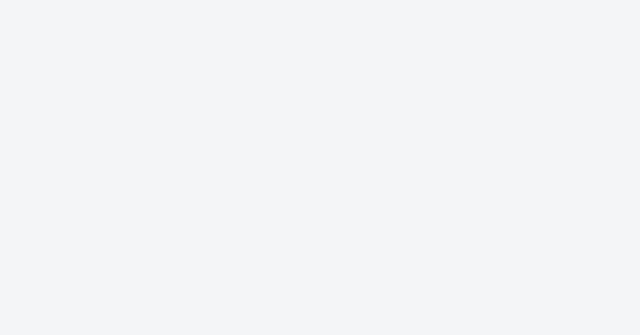
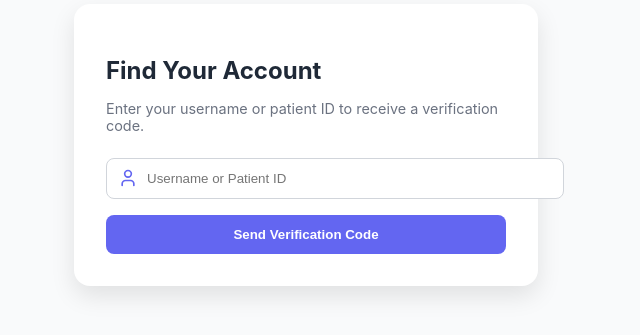
Before and after one commit to yesso2004/HealtCareAlpha, a React (Vite) app in the folder HealthCare/: page /ForgetPass in a window 1280 px wide. Before the commit this address had no page. Shown: the part 271-606 px from the top of the page, without its empty margins (334-974 px from the left). Built offline with nearby package versions, Linux system fonts and the light colour scheme.

Commit message:
Version 14

```diff
--- a/HealthCare/package.json
+++ b/HealthCare/package.json
@@ -13,6 +13,7 @@
     "bcrypt": "^6.0.0",
     "jose": "^6.1.2",
     "jsonwebtoken": "^9.0.2",
+    "lucide-react": "^0.555.0",
     "mysql2": "^3.15.3",
     "react": "^19.1.1",
     "react-dom": "^19.1.1",
--- a/HealthCare/src/App.tsx
+++ b/HealthCare/src/App.tsx
@@ -10,6 +10,7 @@ import DoctorPage from "../src/Roles/Doctor";
 import NursePage from "../src/Roles/Nurse";
 import PatientPage from "../src/Roles/Patient";
 import AuthPage from "../src/components/Otp";
+import ForgetPassword from "../src/components/ForgetPassword";
 
 const App: React.FC = () => {
   return (
@@ -62,6 +63,7 @@ const App: React.FC = () => {
           }
         />
         <Route path="/test" element={<AuthPage />} />
+        <Route path="/ForgetPass" element={<ForgetPassword />} />
       </Routes>
     </main>
   );
--- /dev/null
+++ b/HealthCare/src/Styles/ForgetPassword.css
@@ -0,0 +1,144 @@
+/* Container */
+.fp-container {
+  min-height: 100vh;
+  background-color: #f9fafb;
+  display: flex;
+  justify-content: center;
+  align-items: center;
+  padding: 1rem;
+  font-family: "Inter", sans-serif;
+}
+
+/* Card */
+.fp-card {
+  width: 100%;
+  max-width: 400px;
+  background: #ffffff;
+  padding: 2rem;
+  border-radius: 1rem;
+  box-shadow: 0 10px 25px rgba(0, 0, 0, 0.1);
+  transition: all 0.3s ease;
+}
+
+/* Error Message */
+.fp-error {
+  margin-bottom: 1rem;
+  padding: 0.75rem;
+  background: #fee2e2;
+  border: 1px solid #fca5a5;
+  color: #b91c1c;
+  border-radius: 0.5rem;
+  font-size: 0.875rem;
+}
+
+/* Titles and Subtitles */
+.fp-title {
+  font-size: 1.5rem;
+  font-weight: 700;
+  margin-bottom: 0.5rem;
+  color: #1f2937;
+}
+
+.fp-subtitle {
+  font-size: 0.9rem;
+  color: #6b7280;
+  margin-bottom: 1.5rem;
+}
+
+/* Input */
+.fp-input-wrapper {
+  position: relative;
+  margin-bottom: 1rem;
+}
+
+.fp-input-icon {
+  position: absolute;
+  left: 0.75rem;
+  top: 50%;
+  transform: translateY(-50%);
+  width: 1.25rem;
+  height: 1.25rem;
+  color: #6366f1;
+}
+
+.fp-input {
+  width: 100%;
+  padding: 0.75rem 1rem 0.75rem 2.5rem;
+  border: 1px solid #d1d5db;
+  border-radius: 0.5rem;
+  transition: all 0.2s ease;
+}
+
+.fp-input:focus {
+  border-color: #6366f1;
+  outline: none;
+  box-shadow: 0 0 0 2px rgba(99, 102, 241, 0.2);
+}
+
+/* Buttons */
+.fp-button {
+  width: 100%;
+  padding: 0.75rem;
+  border-radius: 0.5rem;
+  font-weight: 600;
+  color: #ffffff;
+  background-color: #6366f1;
+  border: none;
+  cursor: pointer;
+  transition: all 0.2s ease;
+}
+
+.fp-button:hover {
+  background-color: #4f46e5;
+}
+
+.fp-button.disabled {
+  background-color: #9ca3af;
+  cursor: not-allowed;
+}
+
+.fp-secondary-button {
+  width: 100%;
+  margin-top: 1rem;
+  text-align: center;
+  color: #4f46e5;
+  background: transparent;
+  border: none;
+  cursor: pointer;
+}
+
+.fp-secondary-button:hover {
+  color: #3730a3;
+}
+
+.fp-rotate-icon {
+  display: inline-block;
+  vertical-align: middle;
+  margin-right: 0.25rem;
+}
+
+/* Success */
+.fp-success {
+  text-align: center;
+  padding: 1.5rem;
+}
+
+.fp-success-icon {
+  width: 4rem;
+  height: 4rem;
+  color: #22c55e;
+  margin-bottom: 1rem;
+}
+
+.fp-success-title {
+  font-size: 1.875rem;
+  font-weight: 700;
+  color: #1f2937;
+  margin-bottom: 0.5rem;
+}
+
+.fp-success-text {
+  font-size: 0.9rem;
+  color: #4b5563;
+  margin-bottom: 1.5rem;
+}
--- /dev/null
+++ b/HealthCare/src/components/ForgetPassword.tsx
@@ -0,0 +1,218 @@
+import React, { useState } from "react";
+import { Lock, User, KeyRound, CheckCircle, RotateCcw } from "lucide-react";
+import "../Styles/ForgetPassword.css";
+
+const STEPS = {
+  USERNAME: "username",
+  OTP: "otp",
+  RESET: "reset",
+  SUCCESS: "success",
+};
+
+const ForgetPassword = () => {
+  const [step, setStep] = useState(STEPS.USERNAME);
+  const [identifier, setIdentifier] = useState("");
+  const [otp, setOtp] = useState("");
+  const [newPassword, setNewPassword] = useState("");
+  const [confirmPassword, setConfirmPassword] = useState("");
+  const [isLoading, setIsLoading] = useState(false);
+  const [error, setError] = useState("");
+
+  const nextStep = (next: string) => {
+    setError("");
+    setStep(next);
+  };
+
+  const handleSendOtp = (e: React.FormEvent) => {
+    e.preventDefault();
+    if (!identifier) {
+      setError("Please enter your username or patient ID.");
+      return;
+    }
+    setIsLoading(true);
+    setTimeout(() => {
+      setIsLoading(false);
+      nextStep(STEPS.OTP);
+    }, 1000);
+  };
+
+  const handleVerifyOtp = (e: React.FormEvent) => {
+    e.preventDefault();
+    if (otp.length !== 6) {
+      setError("Please enter a 6-digit OTP.");
+      return;
+    }
+    setIsLoading(true);
+    setTimeout(() => {
+      setIsLoading(false);
+      nextStep(STEPS.RESET);
+    }, 1000);
+  };
+
+  const handleResetPassword = (e: React.FormEvent) => {
+    e.preventDefault();
+    if (newPassword.length < 8) {
+      setError("Password must be at least 8 characters.");
+      return;
+    }
+    if (newPassword !== confirmPassword) {
+      setError("Passwords do not match.");
+      return;
+    }
+    setIsLoading(true);
+    setTimeout(() => {
+      setIsLoading(false);
+      nextStep(STEPS.SUCCESS);
+      setIdentifier("");
+      setOtp("");
+      setNewPassword("");
+      setConfirmPassword("");
+    }, 1000);
+  };
+
+  const InputField = ({
+    icon: Icon,
+    type,
+    value,
+    onChange,
+    placeholder,
+  }: {
+    icon: any;
+    type: string;
+    value: string;
+    onChange: (e: React.ChangeEvent<HTMLInputElement>) => void;
+    placeholder: string;
+  }) => (
+    <div className="fp-input-wrapper">
+      <Icon className="fp-input-icon" />
+      <input
+        type={type}
+        value={value}
+        onChange={onChange}
+        placeholder={placeholder}
+        className="fp-input"
+        disabled={isLoading}
+      />
+    </div>
+  );
+
+  const ActionButton = ({
+    onClick,
+    children,
+  }: {
+    onClick: any;
+    children: any;
+  }) => (
+    <button
+      onClick={onClick}
+      disabled={isLoading}
+      className={`fp-button ${isLoading ? "disabled" : ""}`}
+    >
+      {isLoading ? "Processing..." : children}
+    </button>
+  );
+
+  const renderStepContent = () => {
+    switch (step) {
+      case STEPS.USERNAME:
+        return (
+          <form onSubmit={handleSendOtp}>
+            <h2 className="fp-title">Find Your Account</h2>
+            <p className="fp-subtitle">
+              Enter your username or patient ID to receive a verification code.
+            </p>
+            <InputField
+              icon={User}
+              type="text"
+              value={identifier}
+              onChange={(e) => setIdentifier(e.target.value)}
+              placeholder="Username or Patient ID"
+            />
+            <ActionButton onClick={handleSendOtp}>
+              Send Verification Code
+            </ActionButton>
+          </form>
+        );
+      case STEPS.OTP:
+        return (
+          <form onSubmit={handleVerifyOtp}>
+            <h2 className="fp-title">Verify Code</h2>
+            <p className="fp-subtitle">A 6-digit code has been sent.</p>
+            <InputField
+              icon={KeyRound}
+              type="text"
+              value={otp}
+              onChange={(e) =>
+                setOtp(e.target.value.replace(/[^0-9]/g, "").slice(0, 6))
+              }
+              placeholder="Enter OTP"
+            />
+            <ActionButton onClick={handleVerifyOtp}>Verify Code</ActionButton>
+            <button
+              type="button"
+              onClick={() => nextStep(STEPS.USERNAME)}
+              className="fp-secondary-button"
+              disabled={isLoading}
+            >
+              <RotateCcw className="fp-rotate-icon" />
+              Request New Code
+            </button>
+          </form>
+        );
+      case STEPS.RESET:
+        return (
+          <form onSubmit={handleResetPassword}>
+            <h2 className="fp-title">Set New Password</h2>
+            <p className="fp-subtitle">Choose a strong, unique password.</p>
+            <InputField
+              icon={Lock}
+              type="password"
+              value={newPassword}
+              onChange={(e) => setNewPassword(e.target.value)}
+              placeholder="New Password"
+            />
+            <InputField
+              icon={Lock}
+              type="password"
+              value={confirmPassword}
+              onChange={(e) => setConfirmPassword(e.target.value)}
+              placeholder="Confirm New Password"
+            />
+            <ActionButton onClick={handleResetPassword}>
+              Reset Password
+            </ActionButton>
+          </form>
+        );
+      case STEPS.SUCCESS:
+        return (
+          <div className="fp-success">
+            <CheckCircle className="fp-success-icon" />
+            <h2 className="fp-success-title">Success!</h2>
+            <p className="fp-success-text">
+              Your password has been reset. You can now log in with your new
+              credentials.
+            </p>
+            <button
+              onClick={() => window.location.reload()}
+              className="fp-button"
+            >
+              Go to Login
+            </button>
+          </div>
+        );
+      default:
+        return null;
+    }
+  };
+
+  return (
+    <div className="fp-container">
+      <div className="fp-card">
+        {error && <div className="fp-error">{error}</div>}
+        {renderStepContent()}
+      </div>
+    </div>
+  );
+};
+
+export default ForgetPassword;
```
Also changed, not shown: 2 other files (tests, documents, lock files or other folders).
